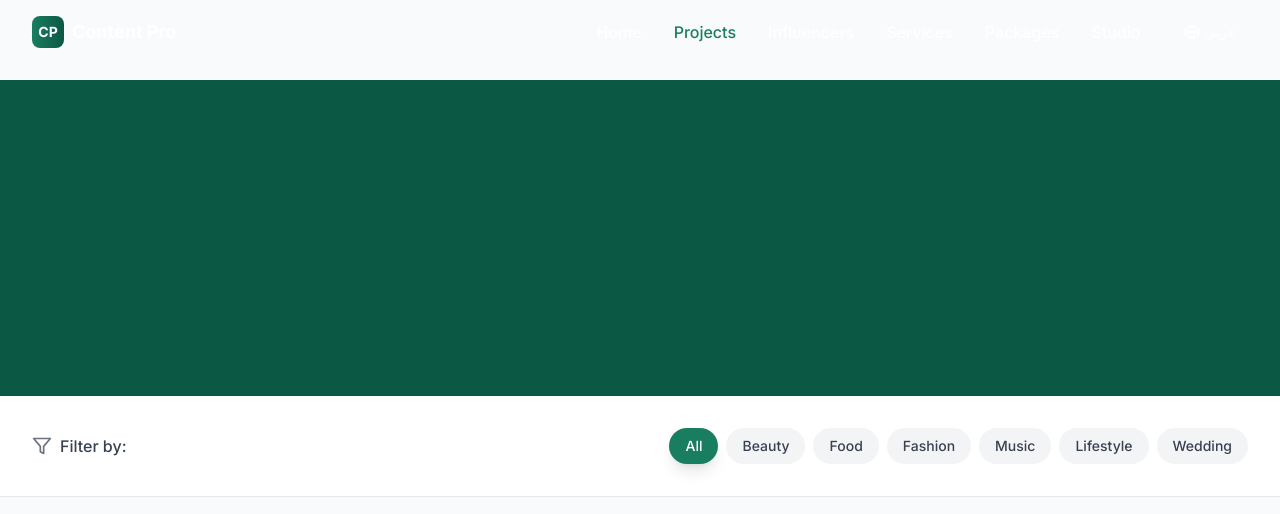
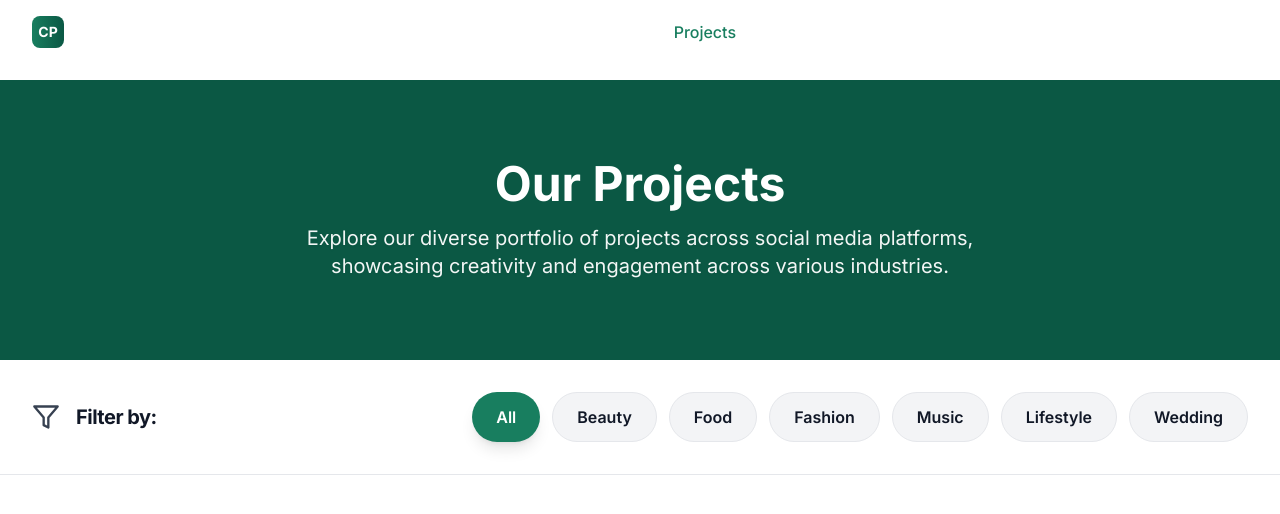
Before and after one commit to Abddo17/yanas, a React (Vite) app: page /projects in a window 1280 px wide. Shown: the top 514 px of the page. Built offline with nearby package versions, Linux system fonts and the light colour scheme.

Commit message:
Projects page

```diff
--- a/src/pages/Projects.jsx
+++ b/src/pages/Projects.jsx
@@ -9,6 +9,8 @@ const Projects = () => {
   const { animateOnScroll } = useAnimation();
   const t = content[language];
   const headerRef = useRef();
+  const filterLabelRef = useRef();
+   const filterButtonsRef = useRef([]);
   const projectsRef = useRef();
   const [selectedCategory, setSelectedCategory] = useState('All');
 
@@ -91,41 +93,42 @@ const Projects = () => {
   }, [animateOnScroll]);
 
   return (
-    <div className="min-h-screen pt-20 bg-gray-50">
+    <div className="min-h-screen pt-20 bg-white">
       {/* Header */}
-      <section className="py-20 bg-gradient-to-r from-primary-600 to-emerald-600">
-        <div className="max-w-7xl mx-auto px-4 sm:px-6 lg:px-8 text-center">
-          <div ref={headerRef}>
-            <h1 className="text-4xl md:text-5xl font-bold text-white mb-6">
-              {t.projects.title}
-            </h1>
-            <p className="text-xl text-primary-100 max-w-3xl mx-auto">
-              {t.projects.subtitle}
-            </p>
-          </div>
+       <section className="py-20 bg-gradient-to-r from-primary-600 to-emerald-600 relative z-10">
+        <div  className={`max-w-7xl mx-auto px-4 sm:px-6 lg:px-8 ${isArabic ? 'text-right' : 'text-center'}`}>
+          <h1 className={`text-4xl md:text-5xl font-bold text-white mb-4 ${isArabic ? 'font-arabic' : 'font-sans'}`}>
+            {isArabic ? 'مشاريعنا' : 'Our Projects'}
+          </h1>
+          <p className={`text-lg md:text-xl text-white/95 max-w-3xl mx-auto ${isArabic ? 'font-arabic' : 'font-sans'} font-[Arial, sans-serif] leading-relaxed drop-shadow-sm`}>
+            {isArabic
+              ? 'استكشف مجموعتنا المتنوعة من المشاريع عبر منصات التواصل الاجتماعي، والتي تعرض الإبداع والتفاعل في مختلف المجالات.'
+              : 'Explore our diverse portfolio of projects across social media platforms, showcasing creativity and engagement across various industries.'}
+          </p>
         </div>
       </section>
 
       {/* Filter Section */}
-      <section className="py-8 bg-white border-b">
+       <section className="py-8 bg-white border-b">
         <div className="max-w-7xl mx-auto px-4 sm:px-6 lg:px-8">
-          <div className="flex items-center justify-between flex-wrap gap-4">
-            <div className="flex items-center space-x-2">
-              <Filter size={20} className="text-gray-500" />
-              <span className="font-medium text-gray-700">
+          <div className={`flex items-center justify-between flex-wrap gap-6 ${isArabic ? 'flex-row-reverse' : ''}`}>
+            <div ref={filterLabelRef} className={`flex items-center ${isArabic ? 'space-x-reverse space-x-4' : 'space-x-4'}`}>
+              <Filter size={28} className="text-gray-700" />
+              <span className={`text-xl font-bold text-gray-900 ${isArabic ? 'font-arabic' : 'font-sans'} font-[Arial, sans-serif] tracking-tight`}>
                 {isArabic ? 'تصفية حسب:' : 'Filter by:'}
               </span>
             </div>
-            <div className="flex flex-wrap gap-2">
-              {categories.map((category) => (
+            <div className={`flex flex-wrap gap-3 ${isArabic ? 'justify-end' : 'justify-start'}`}>
+              {categories.map((category, index) => (
                 <button
                   key={category}
+                  ref={(el) => (filterButtonsRef.current[index] = el)}
                   onClick={() => setSelectedCategory(category)}
-                  className={`px-4 py-2 rounded-full text-sm font-medium transition-all duration-200 ${
+                  className={`px-6 py-3 rounded-full text-base font-semibold transition-all duration-300 ${
                     selectedCategory === category
-                      ? 'bg-primary-500 text-white shadow-lg'
-                      : 'bg-gray-100 text-gray-700 hover:bg-gray-200'
-                  }`}
+                      ? 'bg-primary-500 text-white shadow-lg hover:shadow-xl'
+                      : 'bg-gray-100 text-gray-900 hover:bg-gray-200 hover:shadow-md border border-gray-200'
+                  } focus:outline-none focus:ring-2 focus:ring-primary-500 focus:ring-offset-2 ${isArabic ? 'font-arabic' : 'font-sans'} font-[Arial, sans-serif]`}
                 >
                   {isArabic && category === 'All' ? 'الكل' : category}
                 </button>
@@ -193,12 +196,12 @@ const Projects = () => {
           </div>
 
           {/* Load More Button */}
-          <div className="text-center mt-12">
+          {/* <div className="text-center mt-12">
             <button className="inline-flex items-center px-8 py-4 bg-gradient-to-r from-primary-500 to-emerald-600 text-white font-semibold rounded-full hover:from-primary-600 hover:to-emerald-700 transition-all duration-300 transform hover:scale-105 shadow-lg">
               {t.projects.cta}
               <ExternalLink className={`ml-2 ${isArabic ? 'rotate-180 mr-2 ml-0' : ''}`} size={20} />
             </button>
-          </div>
+          </div> */}
         </div>
       </section>
     </div>
```
